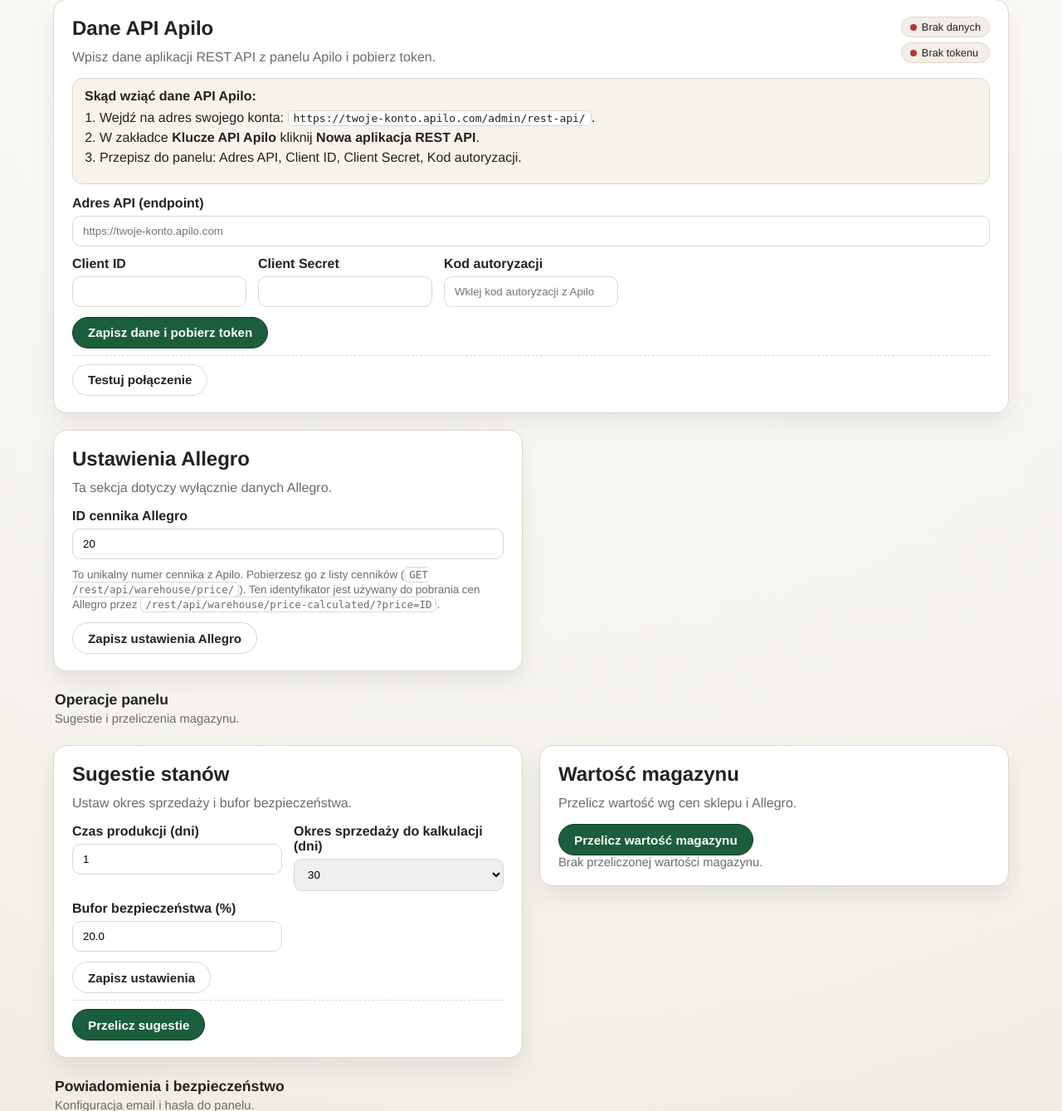
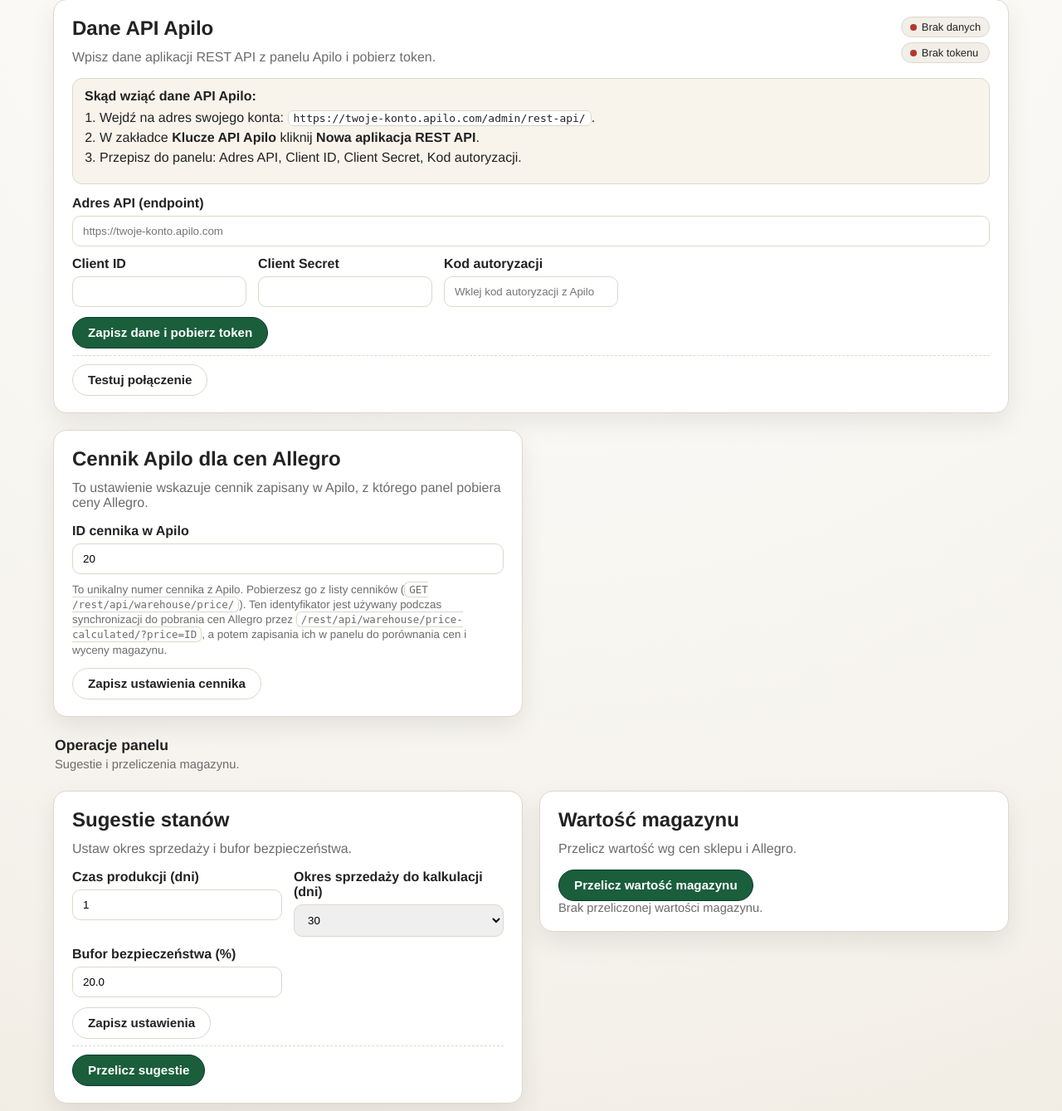
Before and after one commit to Olafejs/apilo-panel, a Flask app: page /settings in a window 1280 px wide. Shown: the part 253-1592 px from the top of the page at 83% size. Run offline with Flask 3, Linux system fonts and the light colour scheme; the visitor is signed in with stand-in values (Sample User, id 1); data that the repository does not hold is empty.

Commit message:
chore: release 1.0.10

```diff
--- a/templates/settings.html
+++ b/templates/settings.html
@@ -131,8 +131,8 @@
         <div class="card">
           <div class="card-head">
             <div>
-              <h2>Ustawienia Allegro</h2>
-              <p class="card-desc">Ta sekcja dotyczy wyłącznie danych Allegro.</p>
+              <h2>Cennik Apilo dla cen Allegro</h2>
+              <p class="card-desc">To ustawienie wskazuje cennik zapisany w Apilo, z którego panel pobiera ceny Allegro.</p>
             </div>
           </div>
           <form method="post" class="stack">
@@ -140,17 +140,19 @@
             <input type="hidden" name="csrf_token" value="{{ csrf_token() }}">
             <div class="form-grid">
               <label>
-                ID cennika Allegro
+                ID cennika w Apilo
                 <input type="number" min="1" step="1" name="allegro_price_list_id" placeholder="20" value="{{ allegro.get('allegro_price_list_id', '') }}">
                 <span class="field-help">
                   To unikalny numer cennika z Apilo. Pobierzesz go z listy cenników
                   (<code>GET /rest/api/warehouse/price/</code>). Ten identyfikator jest używany
-                  do pobrania cen Allegro przez <code>/rest/api/warehouse/price-calculated/?price=ID</code>.
+                  podczas synchronizacji do pobrania cen Allegro przez
+                  <code>/rest/api/warehouse/price-calculated/?price=ID</code>, a potem
+                  zapisania ich w panelu do porównania cen i wyceny magazynu.
                 </span>
               </label>
             </div>
             <div class="action-row">
-              <button class="btn" type="submit">Zapisz ustawienia Allegro</button>
+              <button class="btn" type="submit">Zapisz ustawienia cennika</button>
             </div>
           </form>
         </div>
```
Also changed, not shown: CHANGELOG.md, README.md, 2 other files.
